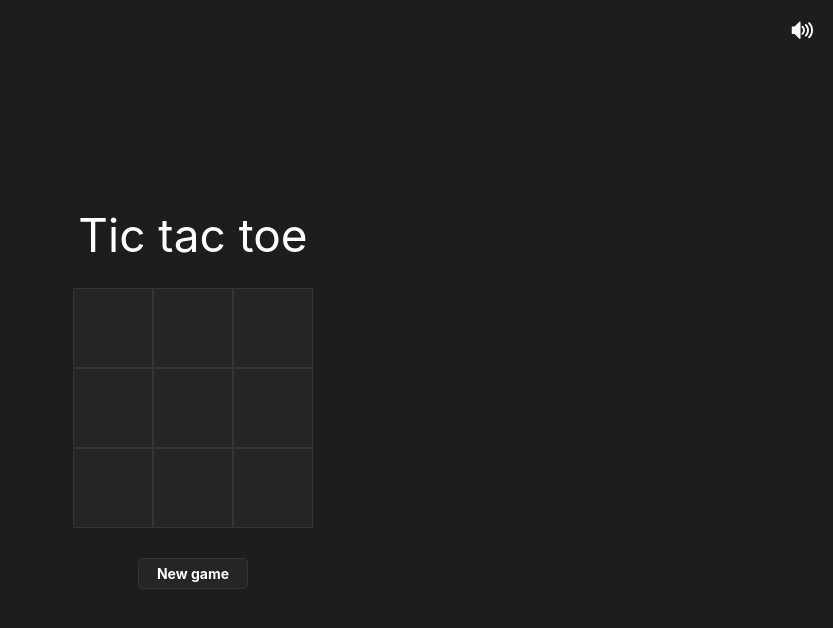
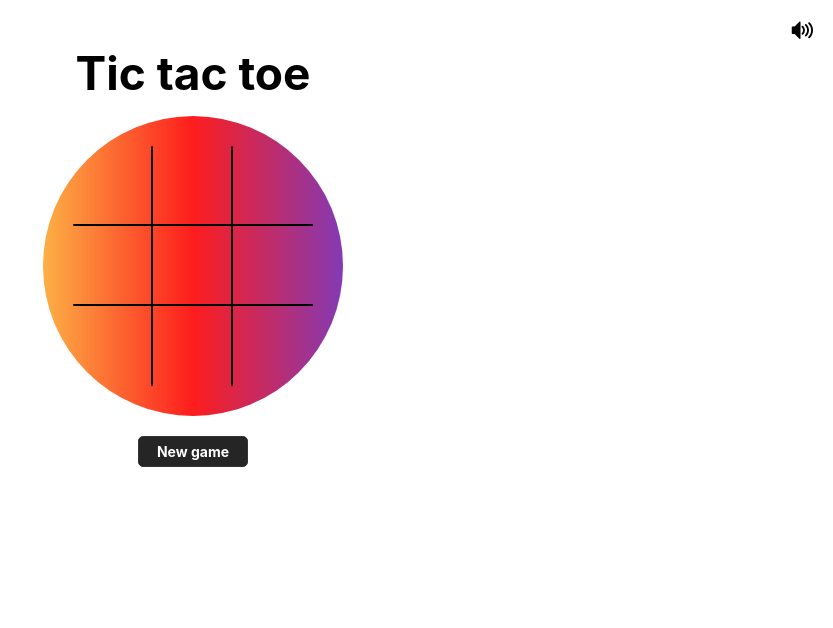
Before and after one commit to b3m3/tic-tac-toe, a plain HTML site: page index.html in a window 1280 px wide. Shown: the whole page, without its empty margins (447-1280 px from the left). Drawn offline with Linux system fonts and the light colour scheme.

Commit message:
edit css and js code

```diff
--- a/css/icons.css
+++ b/css/icons.css
@@ -23,9 +23,16 @@
   -moz-osx-font-smoothing: grayscale;
 }
 
+.icon-cross:before {
+  content: "\ea0f";
+}
 .icon-high:before {
   content: "\ea26";
 }
 .icon-mute:before {
   content: "\ea2a";
 }
+.icon-radio:before {
+  content: "\ea56";
+  font-weight: bolder;
+}
--- a/css/style.css
+++ b/css/style.css
@@ -1,33 +1,124 @@
 @import url('icons.css');
-body {background-color: rgb(29, 29, 29);color: rgb(255, 255, 255);}
+
+body {color: rgb(0, 0, 0); overflow: auto;}
+
+@keyframes animcircle {
+    from {
+        transform: rotate(0deg);
+    }
+    to {
+        transform: rotate(360deg);
+    }
+}
+
+@keyframes animtitle {
+    0% {
+        opacity: .2;
+        transform: scale(0);
+    }
+    50% {
+        opacity: 1;
+        transform: scale(1.4);
+    }
+    100% {
+        opacity: .9;
+        transform: scale(1);
+    }
+}
 
 .page {
     font-family: -apple-system, BlinkMacSystemFont, 'Segoe UI', Roboto, Oxygen, Ubuntu, Cantarell, 'Open Sans', 'Helvetica Neue', sans-serif;
+    overflow: hidden;
     display: flex;
+    align-items: center;
     justify-content: center;
-    align-items: center;
-    height: 100%;
 }
 
 .tic-tac-toe {
     display: flex;
     flex-direction: column;
+    justify-content: center;
     align-items: center;
-    grid-gap: 30px;
 }
 
 .tic-tac-toe__wrapp {
+    position: relative;
     display: grid;
     grid-template: repeat(3, 1fr) / repeat(3, 1fr);
+    transition: .5s ease;
+}
+
+.tic-tac-toe__wrapp::before {
+    position: absolute;
+    content: '';
+    z-index: 1;
+    width: 300px;
+    height: 300px;
+    border-radius: 50%;
+    left: -30px;
+    top: -30px;
+    background: rgb(131,58,180);
+    background: linear-gradient(90deg, rgba(131,58,180,1) 0%, rgba(253,29,29,1) 50%, rgba(252,176,69,1) 100%);
+    animation: animcircle 10s linear infinite;
+}
+
+.line-one {
+    position: absolute;
+    z-index: 2;
+    border-radius: 100px;
+    height: 100%;
+    width: 2px;
+    left: 78px;
+    top: 0;
+    background-color: rgb(0, 0, 0);
+}
+
+.line-one::before {
+    position: absolute;
+    border-radius: 100px;
+    content: '';
+    height: 100%;
+    width: 2px;
+    left: 80px;
+    top: 0;
+    background-color: rgb(0, 0, 0);
+}
+
+.line-two {
+    position: absolute;
+    z-index: 2;
+    border-radius: 100px;
+    height: 2px;
+    width: 100%;
+    top: 78px;
+    left: 0;
+    background-color: rgb(0, 0, 0);
+}
+
+.line-two::before {
+    position: absolute;
+    border-radius: 100px;
+    content: '';
+    height: 2px;
+    width: 100%;
+    top: 80px;
+    left: 0;
+    background-color: rgb(0, 0, 0);
 }
 
 .title {
+    position: relative;
+    z-index: 2;
+    margin: 50px;
+    font-weight: bold;
     user-select: none;
     text-align: center;
     font-size: 46px;
 }
 
 .box {
+    position: relative;
+    z-index: 2;
     user-select: none;
     cursor: pointer;
     display: flex;
@@ -36,18 +127,17 @@ body {background-color: rgb(29, 29, 29);color: rgb(255, 255, 255);}
     font-size: 28px;
     width: 80px;
     height: 80px;
-    border: 1px solid rgb(53, 53, 53);
-    background-color: rgb(37, 37, 37);
-    color: #fff;
+    color: #000;
+    font-size: 40px;
     transition: .2s ease;
 }
 
-.box:hover {
-    background-color: rgb(56, 56, 56);
-}
-
 .restart {
+    position: relative;
+    z-index: 2;
     user-select: none;
+    display: block;
+    margin: 50px auto;
     border-radius: 5px;
     background-color: rgb(37, 37, 37);
     border: 1px solid rgb(53, 53, 53);
--- a/index.html
+++ b/index.html
@@ -25,6 +25,8 @@
                 <span class="box"></span>
                 <span class="box"></span>
                 <span class="box"></span>
+                <span class="line-one"></span>
+                <span class="line-two"></span>
             </div>
             <button class="restart">New game</button>
             <audio class="sound step" src="audio/01.mp3"></audio>
--- a/js/app.js
+++ b/js/app.js
@@ -15,7 +15,8 @@ window.addEventListener('DOMContentLoaded', () => {
 
     const addStyle = (sound, status) => {
         title.textContent = `${status}`;
-        wrapp.style.opacity = '.2';
+        title.style.animation = 'animtitle .7s linear';
+        wrapp.style.opacity = '.45';
         wrapp.style.pointerEvents = 'none';
         sound.play();
         restartBtn.style.cssText = `
@@ -29,9 +30,9 @@ window.addEventListener('DOMContentLoaded', () => {
         stepCounter++;
 
         if (stepCounter % 2 === 1) {
-            elem.innerHTML = '&#10006;';
+            elem.classList.add('icon-cross');
         } else {
-            elem.innerHTML = '&#9675;';
+            elem.classList.add('icon-radio');
         }
     };
 
@@ -48,14 +49,14 @@ window.addEventListener('DOMContentLoaded', () => {
 
     const findOutTheWinner = () => {
         for (const key in winPositions) {
-            if (boxes[winPositions[key][0]].textContent === '✖' &&
-                boxes[winPositions[key][1]].textContent === '✖' &&
-                boxes[winPositions[key][2]].textContent === '✖') {
-                winner('"✖" is Win !');
-            } else if (boxes[winPositions[key][0]].textContent === '○' &&
-                boxes[winPositions[key][1]].textContent === '○' &&
-                boxes[winPositions[key][2]].textContent === '○') {
-                winner('"○" is Win !');
+            if (boxes[winPositions[key][0]].classList.contains('icon-cross') &&
+                boxes[winPositions[key][1]].classList.contains('icon-cross') &&
+                boxes[winPositions[key][2]].classList.contains('icon-cross')) {
+                winner('Crosses Win');
+            } else if (boxes[winPositions[key][0]].classList.contains('icon-radio') &&
+                boxes[winPositions[key][1]].classList.contains('icon-radio') &&
+                boxes[winPositions[key][2]].classList.contains('icon-radio')) {
+                winner('Circles Win');
             }
         }
     };
@@ -72,8 +73,8 @@ window.addEventListener('DOMContentLoaded', () => {
 
     boxes.forEach(box => {
         box.addEventListener('click', () => {
+            soundStep.play();
             step(box);
-            soundStep.play();
             findOutTheWinner();
             draw();
         }, { once: true });
```
Also changed, not shown: fonts/icomoon.ttf, fonts/icomoon.woff, 2 other files.
